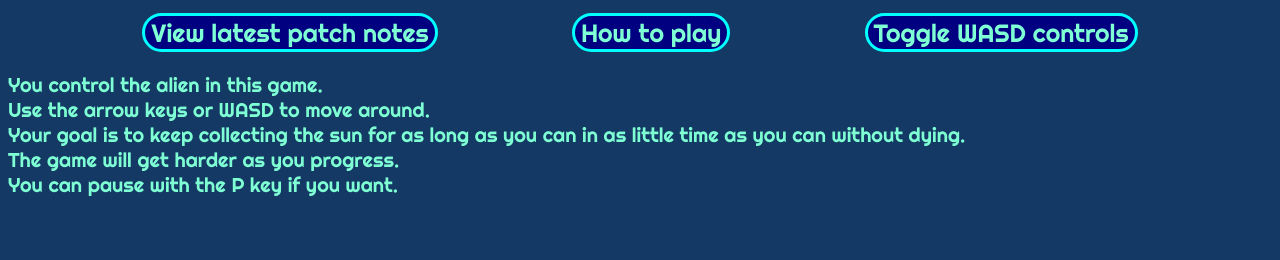
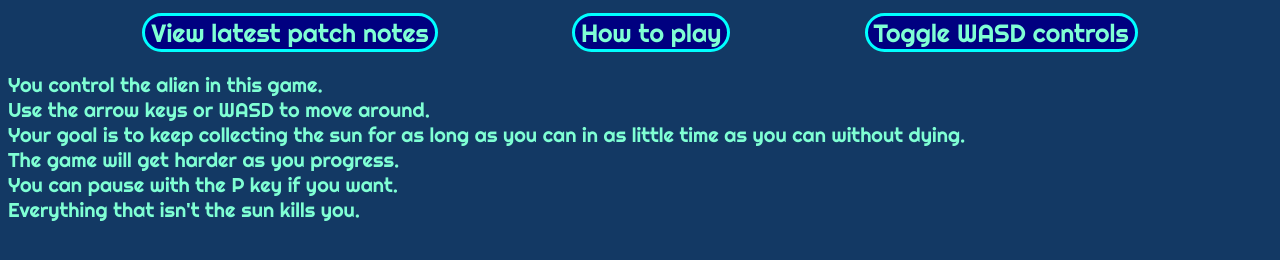
Before and after one commit to chum-bot/mazelessRunner, a plain HTML site: page index.html in a window 1280 px wide. Both pictures are taken after a click on the button "How to play". Shown: the part 164-424 px from the top of the page. Drawn offline with Linux system fonts and the light colour scheme; a web font is replaced by a local one.

Commit message:
Version 2.3

```diff
--- a/index.html
+++ b/index.html
@@ -50,7 +50,7 @@
       "The game will get harder as you progress." +
       "</br>" +
       "You can pause with the P key if you want."+
-      "</br>"
+      "</br>"+
       "Everything that isn't the sun kills you."
       document.getElementById("info").style.color = "aquamarine";
       document.getElementById("info").style.fontFamily = "'Righteous', cursive";
```
